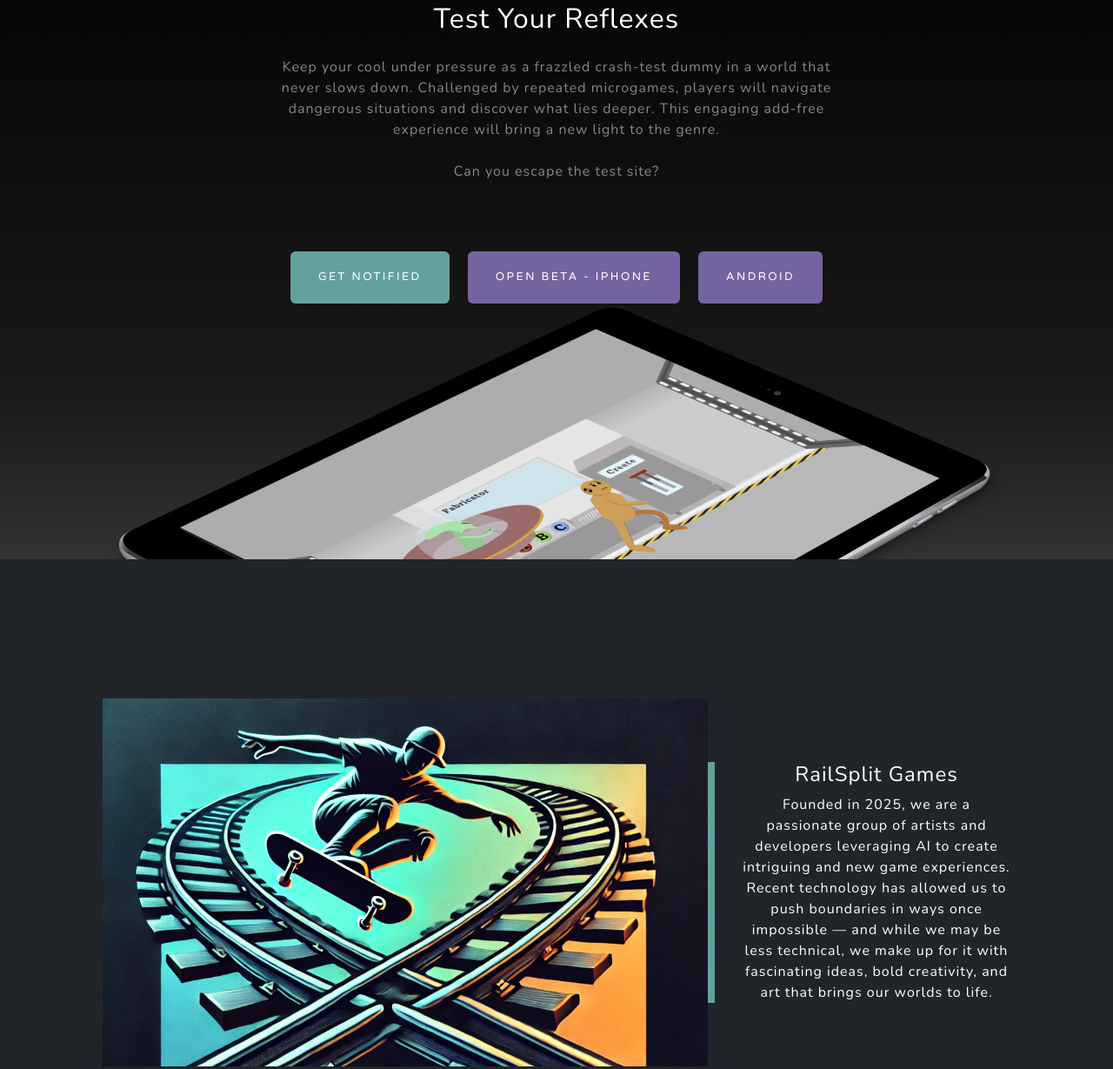
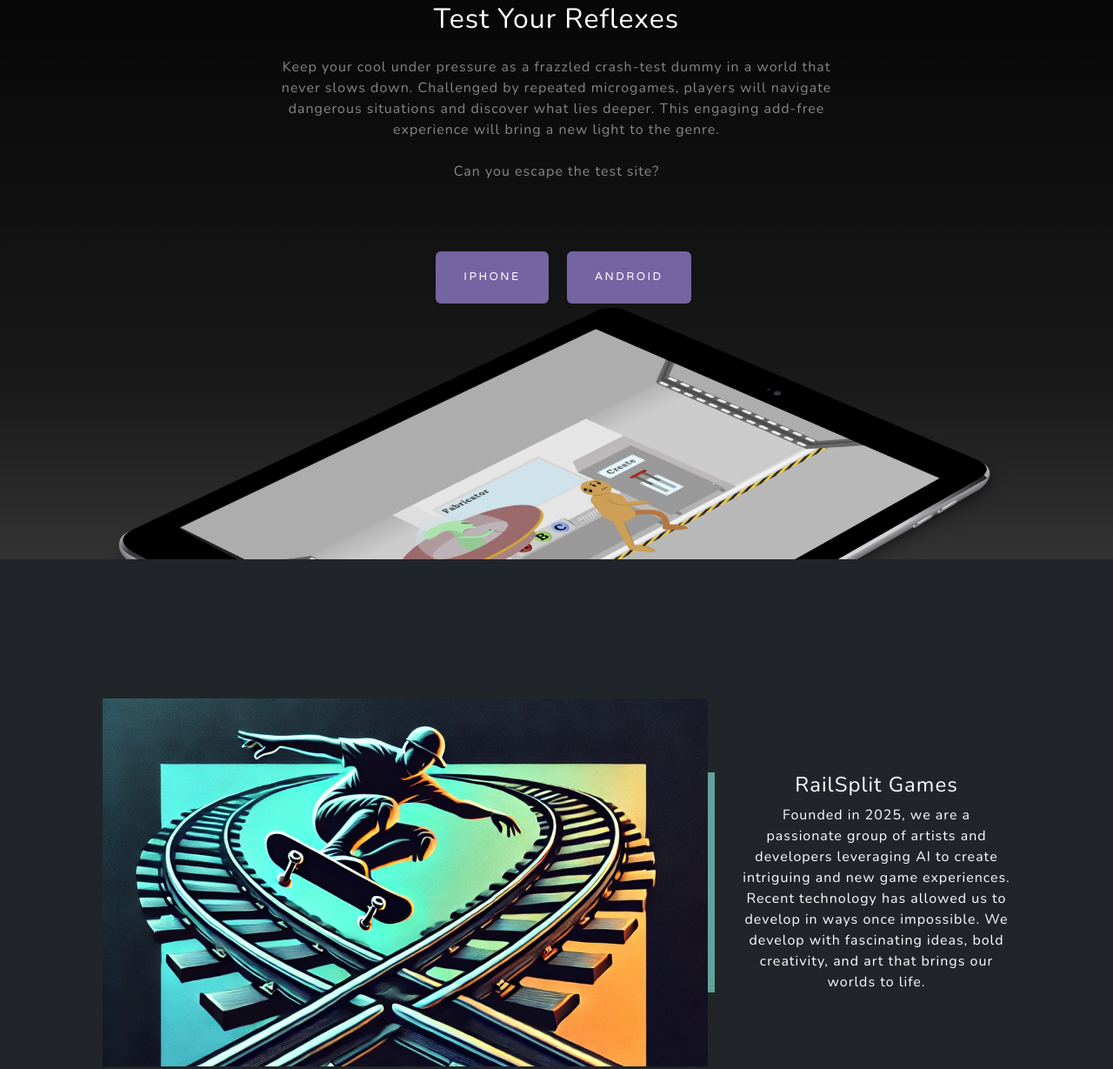
Before and after one commit to RailSplit-Games/railsplit-games.github.io, a plain HTML site: page index.html in a window 1280 px wide. Shown: the part 957-2186 px from the top of the page at 87% size. Drawn offline with nearby package versions, Linux system fonts and the light colour scheme.

Commit message:
Update index.html

```diff
--- a/index.html
+++ b/index.html
@@ -39,7 +39,7 @@
                 <div class="d-flex justify-content-center">
                     <div class="text-center">
                         <h1 class="mx-auto my-0 text-uppercase">Stressed Dummy</h1>
-                        <h2 class="text-white-50 mx-auto mt-2 mb-5">A Captivating Microgame Party Mobile Game Coming October 2025</h2>
+                        <h2 class="text-white-50 mx-auto mt-2 mb-5">A Captivating Stressful Mobile Game</h2>
                         <a class="btn btn-primary" href="#about">Show Me!</a>
                     </div>
                 </div>
@@ -54,8 +54,7 @@
                         <p class="text-white-50">
                             Keep your cool under pressure as a frazzled crash-test dummy in a world that never slows down. Challenged by repeated microgames, players will navigate dangerous situations and discover what lies deeper. This engaging add-free experience will bring a new light to the genre.<br><br>Can you escape the test site?
                         </p>
-                        <a class="btn btn-primary" href="#signup">Get Notified</a>
-                        <a class="btn btn-secondary ms-3" href="https://testflight.apple.com/join/kX7t17zr" target="_blank">Open Beta - iPhone</a>
+                        <a class="btn btn-secondary ms-3" href="https://apps.apple.com/us/app/stressed-dummy/id6753151576" target="_blank">iPhone</a>
                         <a class="btn btn-secondary ms-3" href="https://play.google.com/store/apps/details?id=com.railisplitgames.stresseddummy" target="_blank">Android</a>
                     </div>
                 </div>
@@ -71,7 +70,7 @@
                     <div class="col-xl-4 col-lg-5">
                         <div class="featured-text text-center text-lg-left">
                             <h4>RailSplit Games</h4>
-                            <p class="text-white mb-0">Founded in 2025, we are a passionate group of artists and developers leveraging AI to create intriguing and new game experiences. Recent technology has allowed us to push boundaries in ways once impossible — and while we may be less technical, we make up for it with fascinating ideas, bold creativity, and art that brings our worlds to life.</p>
+                            <p class="text-white mb-0">Founded in 2025, we are a passionate group of artists and developers leveraging AI to create intriguing and new game experiences. Recent technology has allowed us to develop in ways once impossible. We develop with fascinating ideas, bold creativity, and art that brings our worlds to life.</p>
                         </div>
                     </div>
                 </div>
@@ -111,7 +110,7 @@
                 <div class="row gx-4 gx-lg-5">
                     <div class="col-md-10 col-lg-8 mx-auto text-center">
                         <i class="far fa-paper-plane fa-2x mb-2 text-white"></i>
-                        <h2 class="text-white mb-5">Get Notified When We Launch!</h2>
+                        <h2 class="text-white mb-5">Stay in the Loop!</h2>
                         <!-- * * * * * * * * * * * * * * *-->
                         <!-- * * SB Forms Contact Form * *-->
                         <!-- * * * * * * * * * * * * * * *-->
@@ -181,7 +180,7 @@
             </div>
         </section>
         <!-- Footer-->
-        <footer class="footer bg-black small text-center text-white-50"><div class="container px-4 px-lg-5"></div>RailSplit Games 2025</footer>
+        <footer class="footer bg-black small text-center text-white-50"><div class="container px-4 px-lg-5"></div>&#169; RailSplit Games LLC 2025</footer>
         <!-- Bootstrap core JS-->
         <script src="https://cdn.jsdelivr.net/npm/bootstrap@5.2.3/dist/js/bootstrap.bundle.min.js"></script>
         <!-- Core theme JS-->
```
